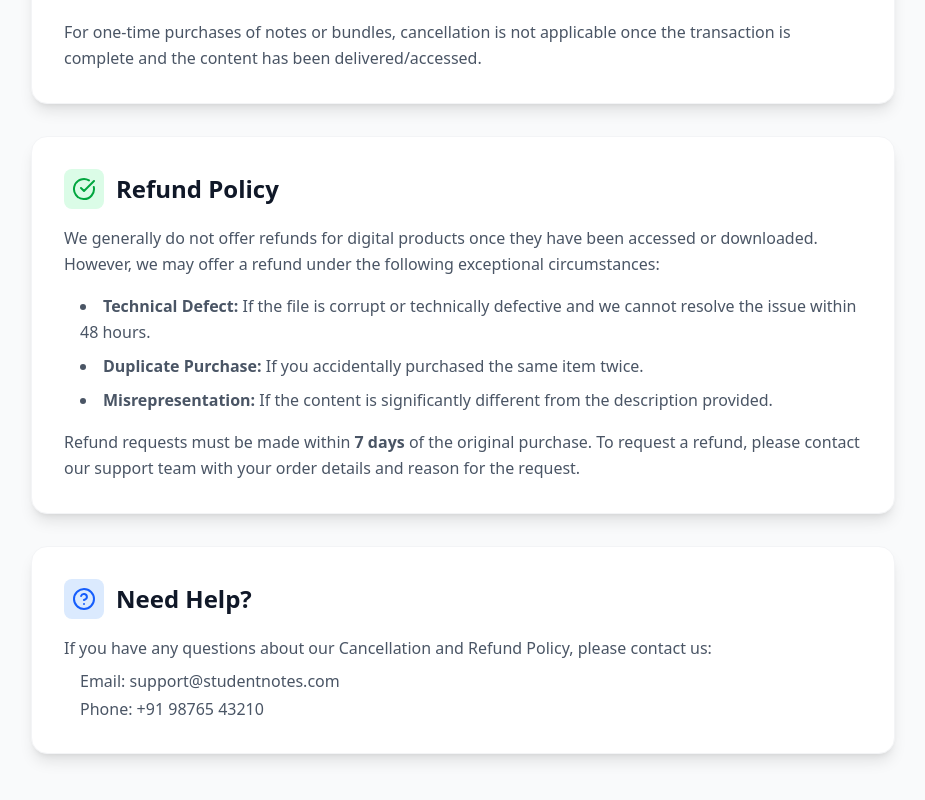
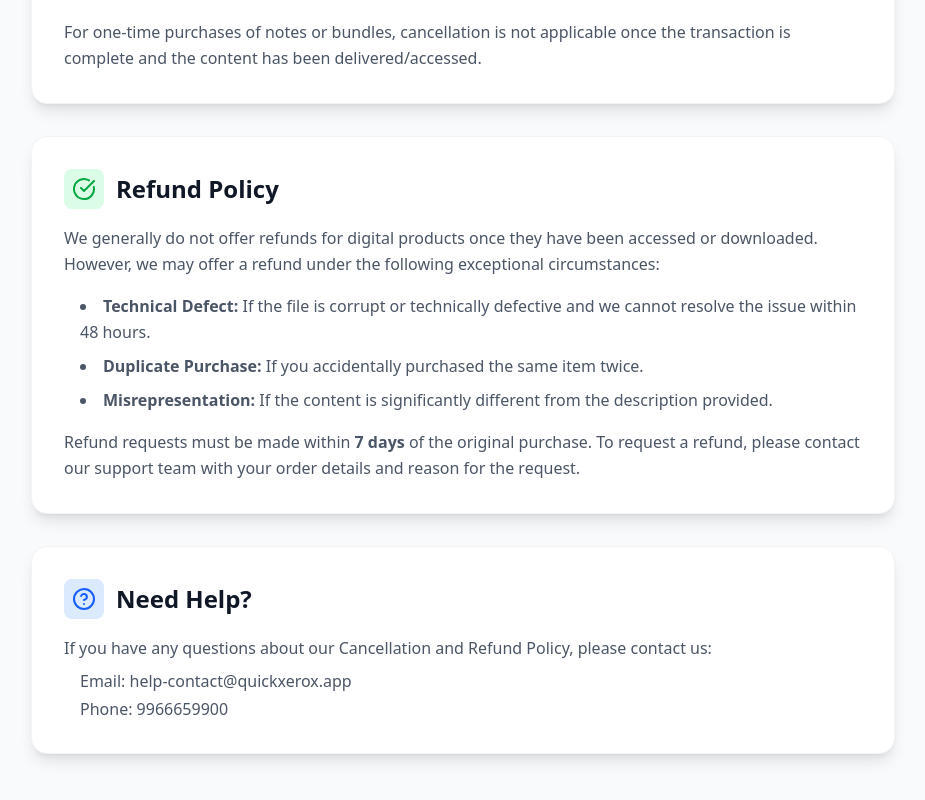
Before and after one commit to hemanthreddykoduru/StudentNotes, a React (Vite) app in the folder frontend/: page /cancellation-refund in a window 1280 px wide. Shown: the part 830-1630 px from the top of the page, without its empty margins (177-1102 px from the left). Built offline with nearby package versions, Linux system fonts and the light colour scheme; no server answers.

Commit message:
chore: update contact details

```diff
--- a/frontend/src/pages/CancellationRefund.jsx
+++ b/frontend/src/pages/CancellationRefund.jsx
@@ -89,8 +89,8 @@ const CancellationRefund = () => {
                         If you have any questions about our Cancellation and Refund Policy, please contact us:
                     </p>
                     <ul className="ml-4 mt-2 space-y-1 text-gray-600 dark:text-gray-300">
-                        <li>Email: support@studentnotes.com</li>
-                        <li>Phone: +91 98765 43210</li>
+                        <li>Email: help-contact@quickxerox.app</li>
+                        <li>Phone: 9966659900</li>
                     </ul>
                 </section>
 
--- a/frontend/src/pages/MyAccount.jsx
+++ b/frontend/src/pages/MyAccount.jsx
@@ -146,7 +146,7 @@ export default function MyAccount() {
                                     id="mobile_number"
                                     value={profile.mobile_number}
                                     onChange={handleChange}
-                                    placeholder="+91 98765 43210"
+                                    placeholder="9966659900"
                                     className="focus:ring-indigo-500 focus:border-indigo-500 block w-full pl-10 sm:text-sm border-gray-300 dark:border-gray-600 rounded-md bg-white dark:bg-gray-700 text-gray-900 dark:text-white"
                                 />
                             </div>
--- a/frontend/src/pages/Support.jsx
+++ b/frontend/src/pages/Support.jsx
@@ -46,8 +46,8 @@ const Support = () => {
                 <div>
                   <h3 className="font-medium text-gray-900 dark:text-white mb-1">Our Office</h3>
                   <p className="text-gray-600 dark:text-gray-300">
-                    123 Innovation Drive<br />
-                    Tech Hub City, TC 560001<br />
+                    Gitam University<br />
+                    Bengaluru<br />
                     India
                   </p>
                 </div>
@@ -59,7 +59,7 @@ const Support = () => {
                 </div>
                 <div>
                   <h3 className="font-medium text-gray-900 dark:text-white mb-1">Phone Support</h3>
-                  <p className="text-gray-600 dark:text-gray-300">+91 98765 43210</p>
+                  <p className="text-gray-600 dark:text-gray-300">9966659900</p>
                   <p className="text-sm text-gray-500 mt-1">Mon-Fri from 9am to 6pm IST</p>
                 </div>
               </div>
@@ -70,8 +70,7 @@ const Support = () => {
                 </div>
                 <div>
                   <h3 className="font-medium text-gray-900 dark:text-white mb-1">Email Us</h3>
-                  <p className="text-gray-600 dark:text-gray-300">support@studentnotes.com</p>
-                  <p className="text-gray-600 dark:text-gray-300">info@studentnotes.com</p>
+                  <p className="text-gray-600 dark:text-gray-300">help-contact@quickxerox.app</p>
                 </div>
               </div>
             </div>
```
